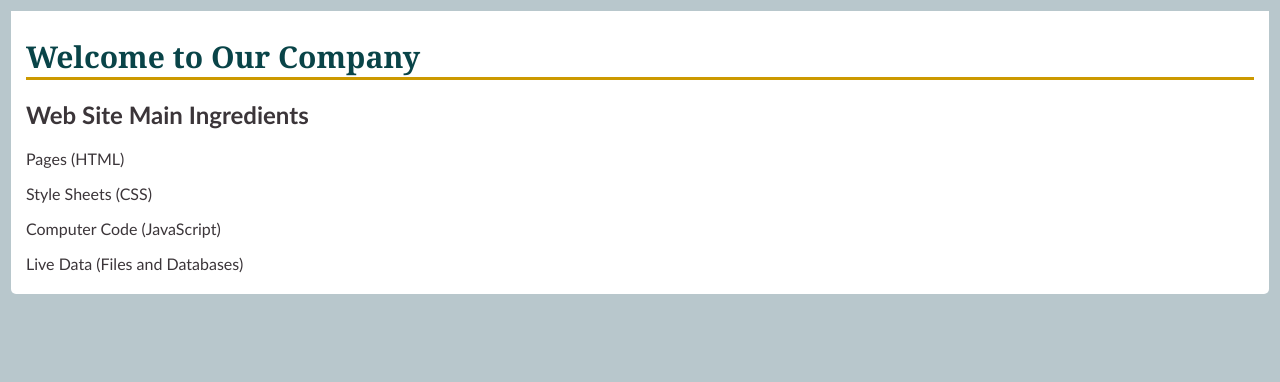
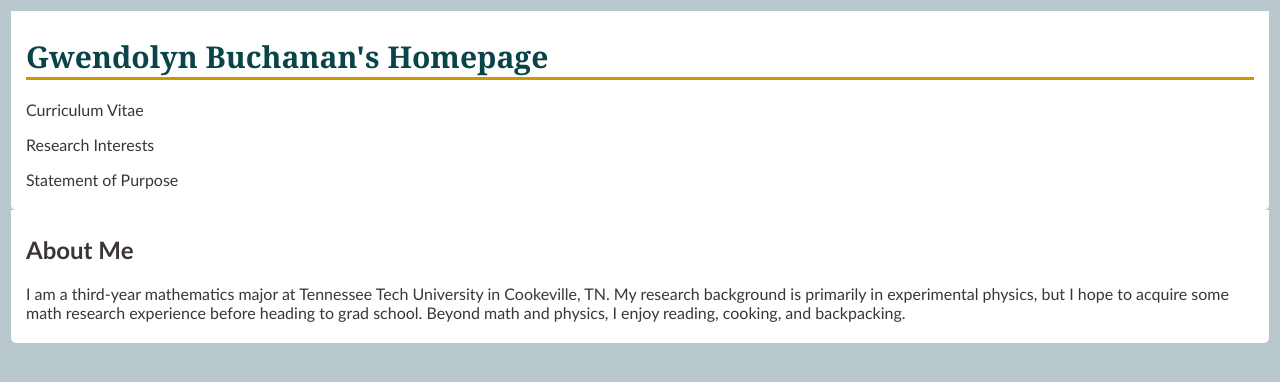
Before and after one commit to ChaoticShiny/egbuchanan.github.io, a plain HTML site: page index.html in a window 1280 px wide. Drawn offline with Linux system fonts and the light colour scheme.

Commit message:
Update index.html

```diff
--- a/index.html
+++ b/index.html
@@ -9,13 +9,16 @@
 <body>
 
   <div id="main">
-  <h1>Welcome to Our Company</h1>
-  <h2>Web Site Main Ingredients</h2>
+  <h1>Gwendolyn Buchanan's Homepage</h1>
 
-  <p>Pages (HTML)</p>
-  <p>Style Sheets (CSS)</p>
-  <p>Computer Code (JavaScript)</p>
-  <p>Live Data (Files and Databases)</p>
+  <p>Curriculum Vitae</p>
+  <p>Research Interests</p>
+  <p>Statement of Purpose</p>
+  </div>
+
+  <div id="about">
+  <h2>About Me</h2>
+  <p>I am a third-year mathematics major at Tennessee Tech University in Cookeville, TN. My research background is primarily in experimental physics, but I hope to acquire some math research experience before heading to grad school. Beyond math and physics, I enjoy reading, cooking, and backpacking.</p>
   </div>
 
 </body>
```
